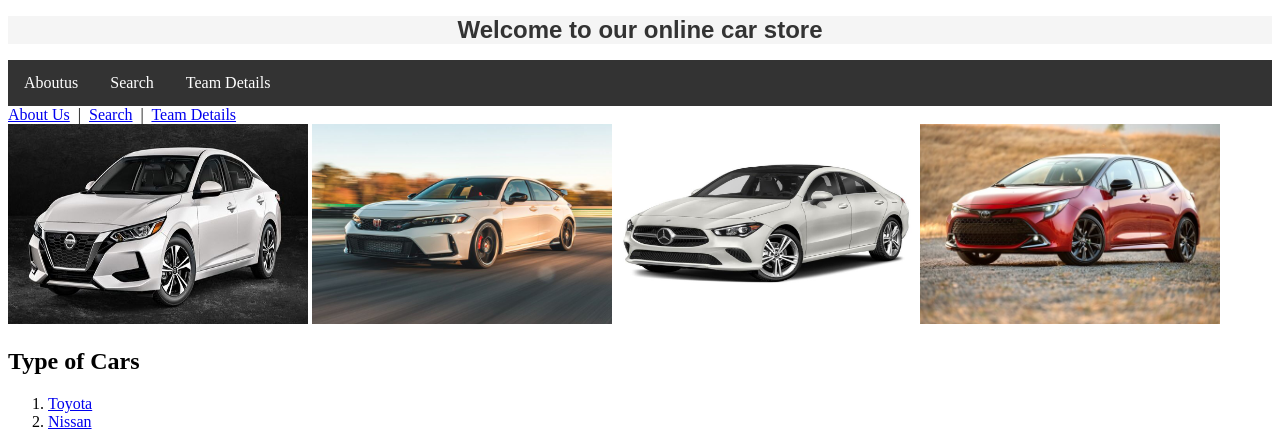
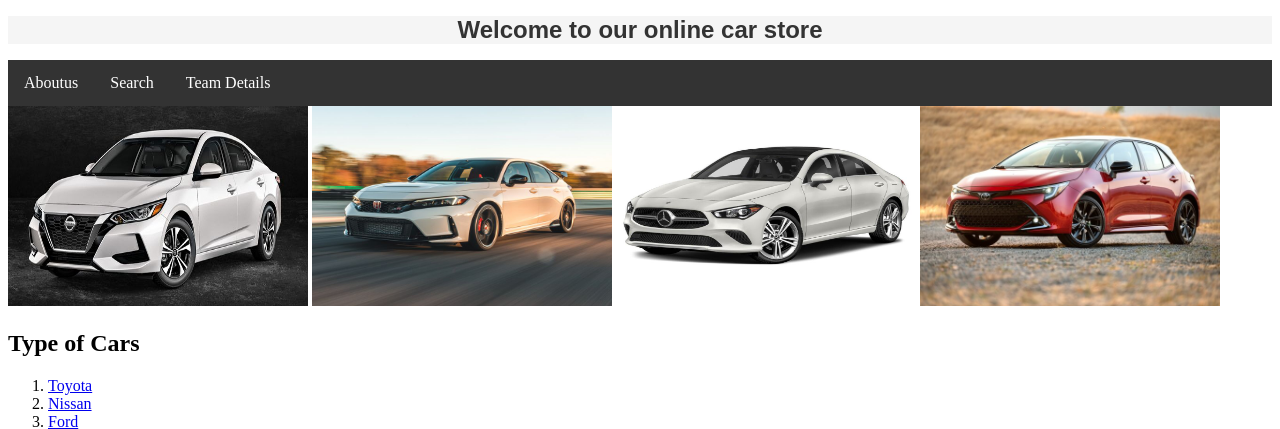
Before and after one commit to SIDD58/Django-Lab, a Django app: page / in a window 1280 px wide. Shown: the top 429 px of the page. Run offline with Django 5.2, Linux system fonts and the light colour scheme; data comes from the database, SQL or seed files in the repository.

Commit message:
Update homepage.html

```diff
--- a/carapp/templates/carapp/homepage.html
+++ b/carapp/templates/carapp/homepage.html
@@ -11,13 +11,6 @@
             <!-- Add more navbar items here -->
         </ul>
     </nav>
-    </div>
-    <div>
-    <a href="{% url 'carapp:aboutus' %}">About Us</a>
-    &nbsp;|&nbsp;
-    <a href="{% url 'carapp:vehiclesearch' %}">Search</a>
-    &nbsp;|&nbsp;
-    <a href="{% url 'carapp:groupcontact' %}">Team Details</a>
     </div>
     <img src="{% static 'carapp/images/centra.jpg' %}" alt="Centra" width="300" height="200">
     <img src="{% static 'carapp/images/civic.jpg' %}" alt="civic" width="300" height="200">
```
